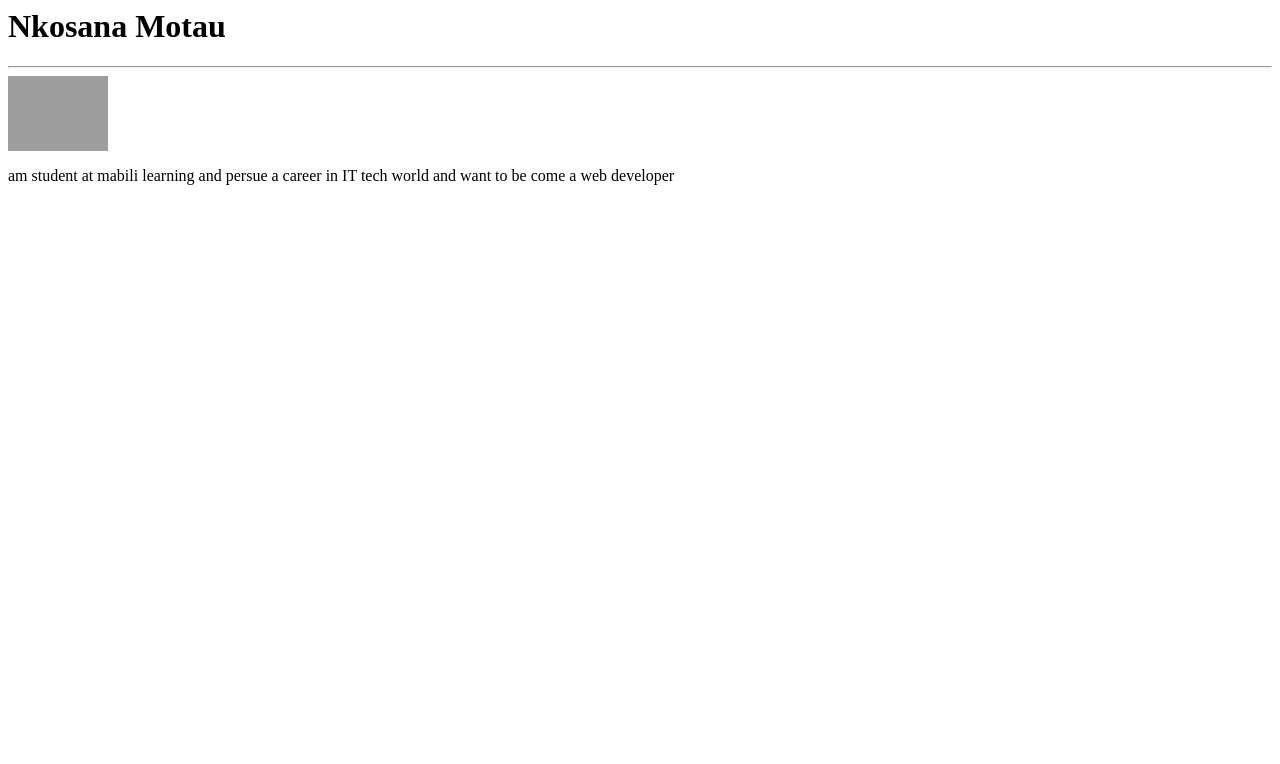
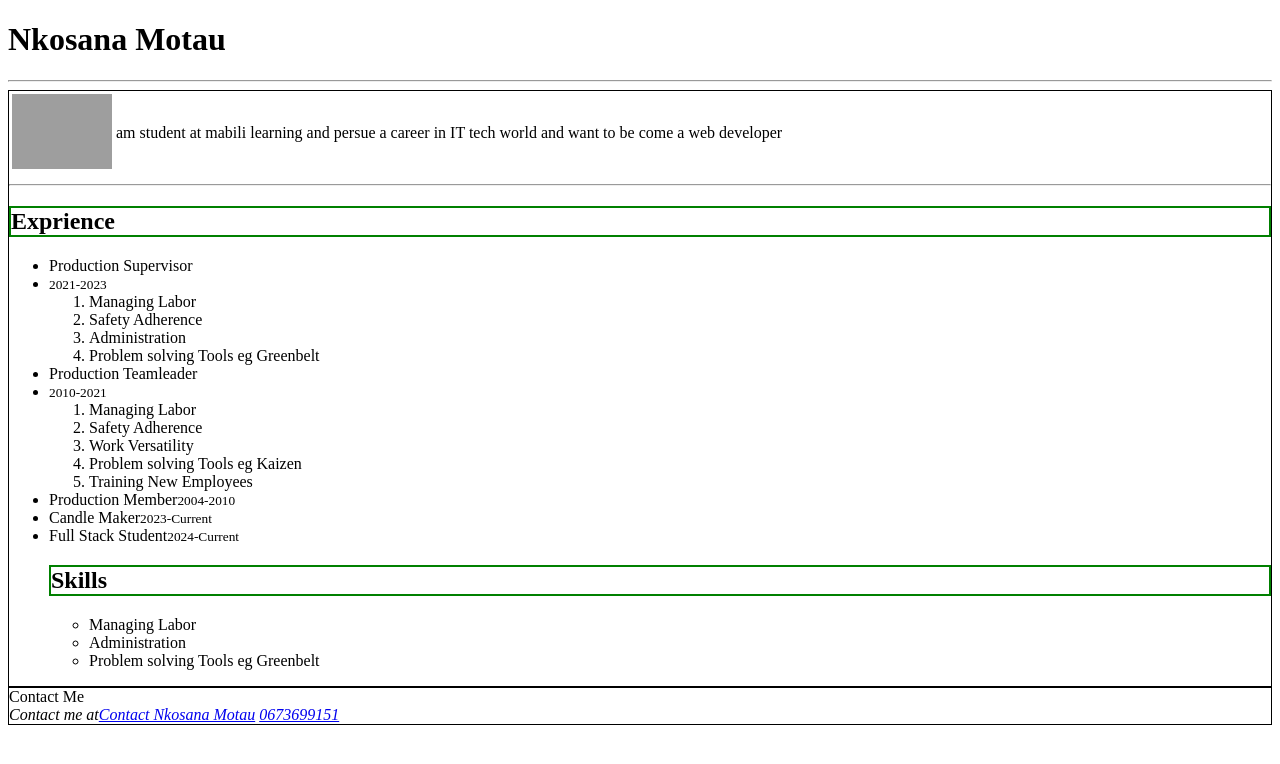
Before and after one commit to Dev-Dad83/resume, a plain HTML site: page index.html in a window 1280 px wide. Drawn offline with Linux system fonts and the light colour scheme; grey boxes are pictures that could not be loaded.

Commit message:
new content

```diff
--- a/index.html
+++ b/index.html
@@ -1,6 +1,74 @@
-<h1>Nkosana Motau</h1>
+<!DOCTYPE html>
+<html>
+
+<head>
+	<title>Nkosana Motau</title>
+</head>
+<style>
+	h2 {
+		border: solid 2px green;
+	}
+
+	section,
+	footer {
+		border: solid 1px black;
+	}
+</style>
+
+<body>
+	<header>
+		<h1>Nkosana Motau</h1> </header>
 	<hr>
+	<section>
+		<table>
+			<tr>
+				<td>
+					<a href="https//www.facebook.com/nkosana.motau.1" target "_blank"> <img src="https://scontent-jnb1-1.xx.fbcdn.net/v/t1.6435-9/165881516_798291727766482_979550789955089459_ n.jpg?_nc_cat=105&ccb=1-7&_nc_sid=300f58&_nc_eui2=AeEicKU-CNXxLNlj3DYwpVOa0hI611ZDHXDSEjrXVkMdcNL0Md30nT14dvyY_miq1Ryywkvbs8KAq1zmgPuX-xSs&_nc_ohc=qqHDoZ9I5zAAX_4GdJ_&_nc_ht=scontent-jnb1-1.xx&oh=00_AfDkpvHzXGgKHDuL4XtSE_uZsJH2iyK4yslnR-mcHCKQQw&oe=65CB59FB" style="width:100px" alt="nkosana motau"> </a>
+				</td>
+				<td>
+					<p>am student at mabili learning and persue a career in IT tech world and want to be come a web developer</p>
+				</td>
+			</tr>
+		</table>
+		<hr>
+		<h2>Exprience</h2>
+		<ul>
+			<li>Production Supervisor<small>
+			<li>2021-2023</small>
+				<ol>
+					<li>Managing Labor </li>
+					<li>Safety Adherence</li>
+					<li>Administration</li>
+					<li>Problem solving Tools eg Greenbelt</li>
+				</ol>
+			</li>
+			<li>Production Teamleader<small>
+			<li>2010-2021</small>
+				<ol>
+					<li>Managing Labor </li>
+					<li>Safety Adherence</li>
+					<li>Work Versatility</li>
+					<li>Problem solving Tools eg Kaizen</li>
+					<li>Training New Employees</li>
+				</ol>
+			</li>
+			<li>Production Member<small>2004-2010</small></li>
+			<li>Candle Maker<small>2023-Current</small></li>
+			<li>Full Stack Student<small>2024-Current</small></li>
+			<h2>Skills</h2>
+			<ul>
+				<li>Managing Labor</li>
+				<li>Administration</li>
+				<li>Problem solving Tools eg Greenbelt</li>
+			</ul>
+	</section>
+	<footer>
+		<div>Contact Me <address>
+				Contact me at<a href="mailto:nkosanamotau@gmail.com">Contact Nkosana Motau</a>
+				<a href="tel:0673699151">0673699151</a>
 
-	<a href="https//www.facebook.com/nkosana.motau.1" target"_blank">
-		<img src="https://scontent-jnb1-1.xx.fbcdn.net/v/t1.6435-9/165881516_798291727766482_979550789955089459_ n.jpg?_nc_cat=105&ccb=1-7&_nc_sid=300f58&_nc_eui2=AeEicKU-CNXxLNlj3DYwpVOa0hI611ZDHXDSEjrXVkMdcNL0Md30nT14dvyY_miq1Ryywkvbs8KAq1zmgPuX-xSs&_nc_ohc=qqHDoZ9I5zAAX_4GdJ_&_nc_ht=scontent-jnb1-1.xx&oh=00_AfDkpvHzXGgKHDuL4XtSE_uZsJH2iyK4yslnR-mcHCKQQw&oe=65CB59FB" style="width:100px" alt="nkosana motau"> </a>
-	<p>am student at mabili learning and persue a career in IT tech world and want to be come a web developer</p>
+			</address> </div>
+	</footer>
+</body>
+
+</html>
```
